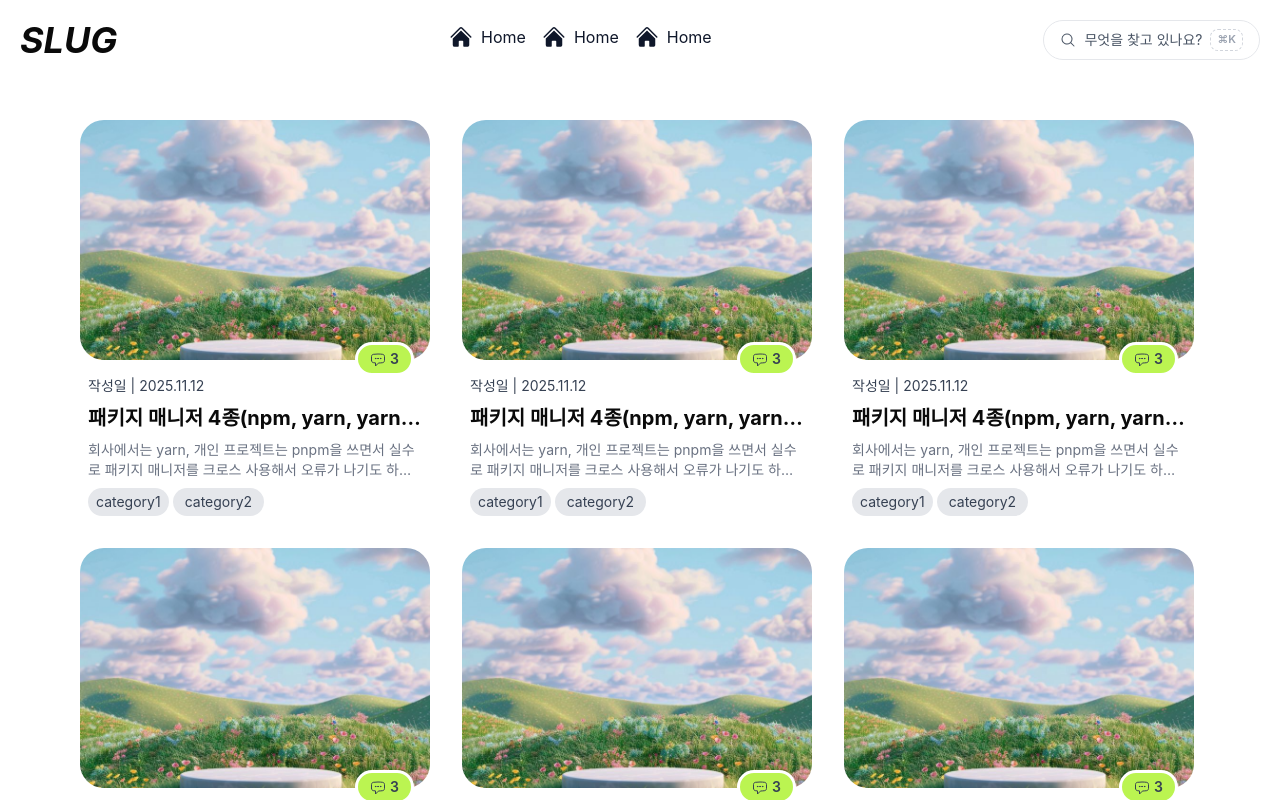
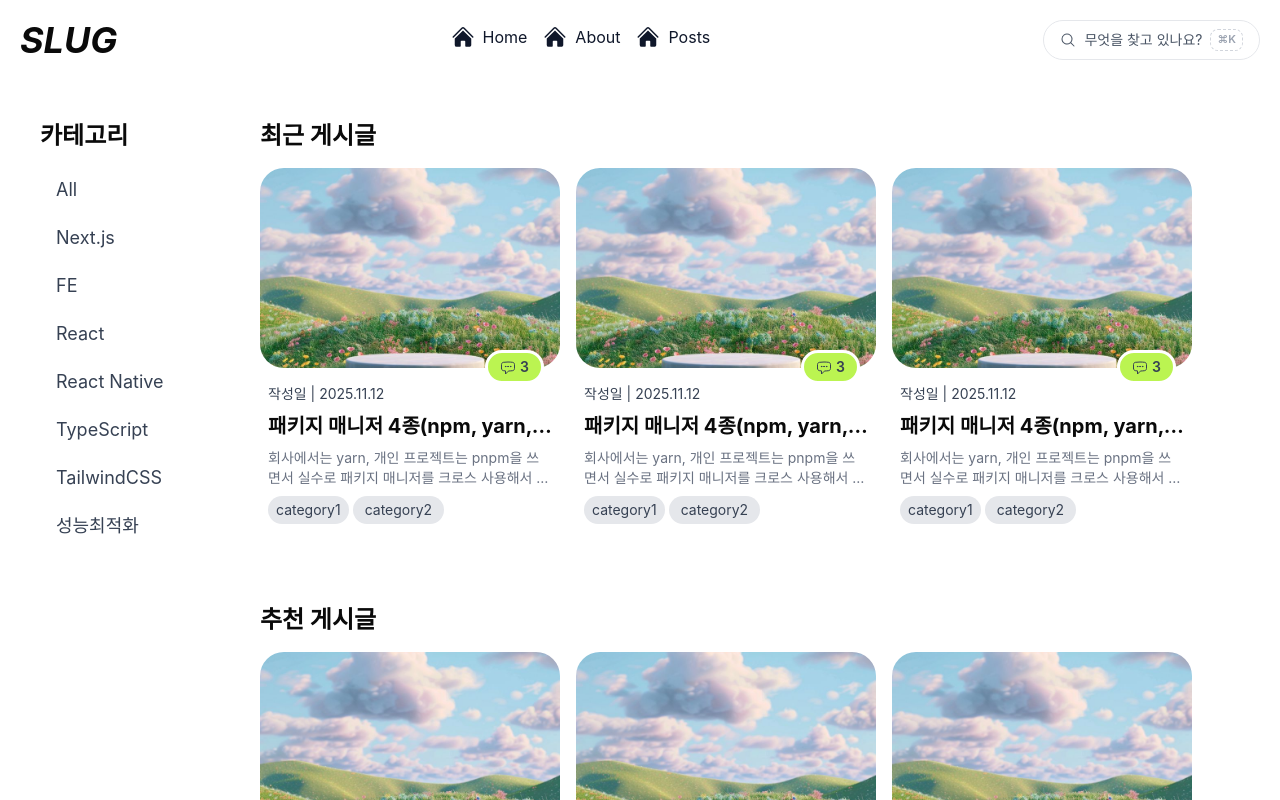
Before and after one commit to miseullang/slug, a Next.js app: page / in a window 1280 px wide. Built offline with nearby package versions, Linux system fonts and the light colour scheme; a web font is replaced by a local one.

Commit message:
💄 Style: 카테고리 퍼블리싱

```diff
--- a/app/layout.tsx
+++ b/app/layout.tsx
@@ -22,7 +22,7 @@ export default function RootLayout({
           toastOptions={{
             classNames: {
               success:
-                "bg-white text-gray-900 shadow-lg",
+                "bg-gray-900 text-gray-100 shadow-lg",
               error: "bg-red-100 text-red-900 border border-red-200 shadow-lg",
             },
           }}
--- a/app/page.tsx
+++ b/app/page.tsx
@@ -1,18 +1,38 @@
 import Header from "../components/layout/header/Header";
 import Footer from "../components/layout/Footer";
 import PostItem from "@/components/ui/main/PostItem";
+import Category from "@/components/layout/Category";
 
 export default function Home() {
   return (
     <div>
       <Header />
-      <main className="py-10">
-        <div className="w-full max-w-8xl flex flex-wrap gap-8 px-20">
-          {Array.from({ length: 10 }).map((_, index) => (
-            <PostItem key={index} />
-          ))}
-        </div>
-      </main>
+      <div className="p-10 flex gap-10">
+        <aside className="flex flex-col gap-4 min-w-[180px] max-w-[240px]">
+          <h2 className="flex-shrink-0 text-2xl font-bold">카테고리</h2>
+          <Category />
+        </aside>
+        <main>
+          <div className="w-full max-w-8xl flex flex-col gap-20">
+            <section className="flex flex-col gap-4">
+              <h2 className="text-2xl font-bold">최근 게시글</h2>
+              <div className="flex flex-wrap gap-4">
+                {Array.from({ length: 3 }).map((_, index) => (
+                  <PostItem key={index} />
+                ))}
+              </div>
+            </section>
+            <section className="flex flex-col gap-4">
+              <h2 className="text-2xl font-bold">추천 게시글</h2>
+              <div className="flex flex-wrap gap-4">
+                {Array.from({ length: 5 }).map((_, index) => (
+                  <PostItem key={index} />
+                ))}
+              </div>
+            </section>
+          </div>
+        </main>
+      </div>
       <Footer />
     </div>
   );
--- /dev/null
+++ b/components/layout/Category.tsx
@@ -0,0 +1,29 @@
+import Link from "next/link";
+
+const categories = [
+  "All",
+  "Next.js",
+  "FE",
+  "React",
+  "React Native",
+  "TypeScript",
+  "TailwindCSS",
+  "성능최적화"
+];
+
+export default function Category() {
+  return (
+    <ul className="flex flex-col gap-1">
+      {categories.map((name) => (
+        <li key={name}>
+          <Link
+            href="/"
+            className="block rounded-full px-4 py-2 text-lg text-gray-700 transition hover:text-gray-400"
+          >
+            {name}
+          </Link>
+        </li>
+      ))}
+    </ul>
+  );
+}
--- a/components/layout/header/HeaderMenu.tsx
+++ b/components/layout/header/HeaderMenu.tsx
@@ -8,14 +8,14 @@ const menuItems = [
     label: "Home",
   },
   {
-    href: "/",
+    href: "/about",
     icon: HomeIcon,
-    label: "Home",
+    label: "About",
   },
   {
-    href: "/",
+    href: "/posts",
     icon: HomeIcon,
-    label: "Home",
+    label: "Posts",
   },
 ];
 
--- a/components/ui/main/PostItem.tsx
+++ b/components/ui/main/PostItem.tsx
@@ -16,14 +16,14 @@ import { toast } from "sonner";
 
 export default function PostItem() {
   return (
-    <Link href="/post/1" className="w-[350px] flex flex-col gap-4 group">
-      <figure className="w-[350px] h-[240px] relative group-hover:translate-y-[-10px] transition-all duration-300">
+    <Link href="/post/1" className="w-[300px] flex flex-col gap-4 group">
+      <figure className="w-[300px] h-[200px] relative group-hover:translate-y-[-10px] transition-all duration-300">
         <Image
           src={BG_IMAGE}
           alt="bg"
           fill
-          className="object-cover aspect-ratio-350/240 rounded-3xl"
-          sizes="350px"
+          className="object-cover aspect-ratio-300/200 rounded-3xl"
+          sizes="300px"
         />
         <Tooltip>
           <TooltipTrigger
```
